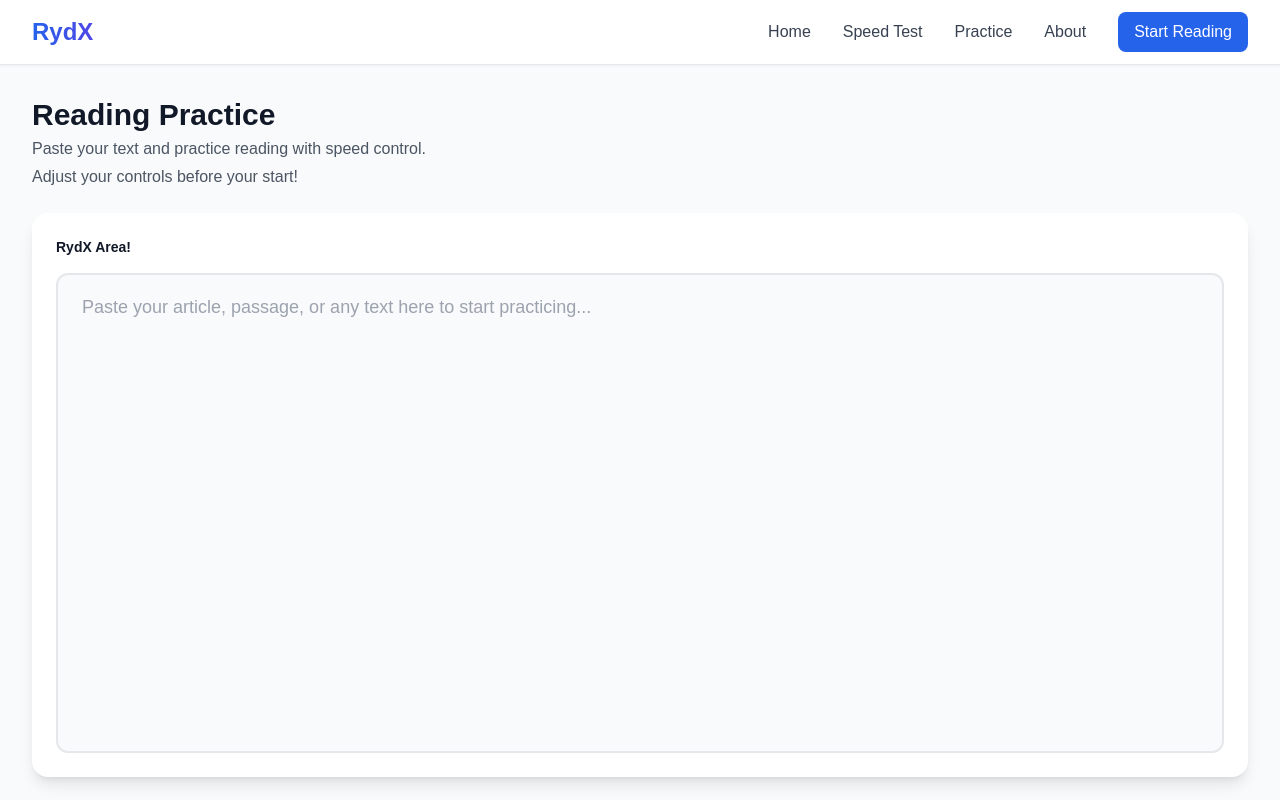
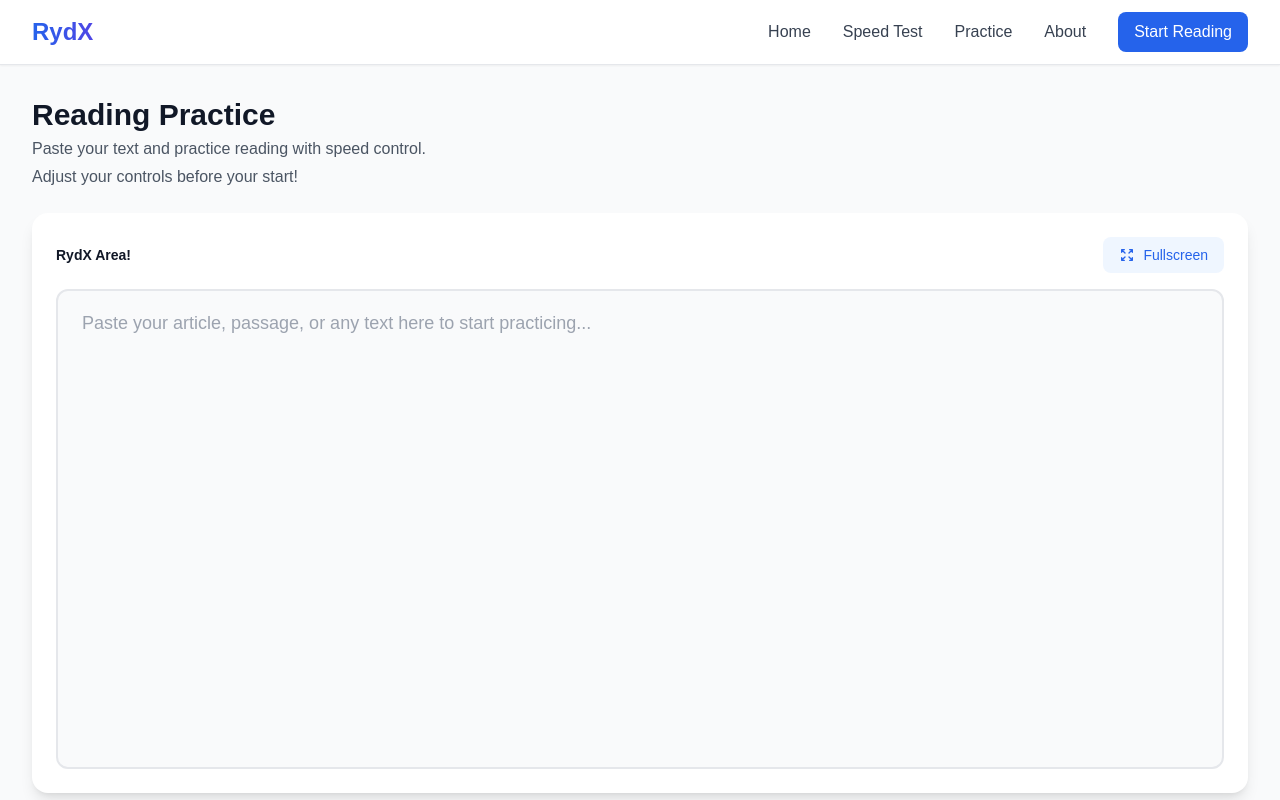
Before and after one commit to abhishekgitte/rydx, a Next.js app: page /practice in a window 1280 px wide. Shown: the top 800 px of the page. Built offline with nearby package versions, Linux system fonts and the light colour scheme.

Commit message:
few more changes

```diff
--- a/app/globals.css
+++ b/app/globals.css
@@ -50,3 +50,11 @@ body {
   opacity: 0.4;
   transition: opacity 0.1s ease-out;
 }
+
+/* Fullscreen mode styles */
+:fullscreen,
+:-webkit-full-screen,
+:-moz-full-screen,
+:-ms-fullscreen {
+  background: #f9fafb;
+}
--- a/app/practice/page.tsx
+++ b/app/practice/page.tsx
@@ -3,6 +3,7 @@
 import { useState, useEffect, useRef } from "react";
 import Header from "@/components/Header";
 import Footer from "@/components/Footer";
+import { useFullscreen } from "@/hooks/useFullscreen";
 
 type ReadingMode = "run" | "flash";
 
@@ -17,6 +18,14 @@ export default function PracticePage() {
   const intervalRef = useRef<NodeJS.Timeout | null>(null);
   const scrollContainerRef = useRef<HTMLDivElement>(null);
   const wordRefs = useRef<{ [key: number]: HTMLSpanElement | null }>({});
+  const fullscreenContainerRef = useRef<HTMLDivElement>(null);
+  const { isFullscreen, setElement, toggleFullscreen } = useFullscreen<HTMLDivElement>();
+
+  useEffect(() => {
+    if (fullscreenContainerRef.current) {
+      setElement(fullscreenContainerRef.current);
+    }
+  }, [setElement]);
 
   const words = textInput.trim() ? textInput.split(/\s+/).filter(word => word.length > 0) : [];
 
@@ -53,7 +62,8 @@ export default function PracticePage() {
         setCurrentWordIndex((prev) => {
           if (prev >= words.length - 1) {
             setIsPlaying(false);
-            return prev;
+            // Return the last word index to ensure progress reaches 100%
+            return words.length - 1;
           }
           return prev + 1;
         });
@@ -106,6 +116,44 @@ export default function PracticePage() {
     }
   };
 
+  // Keyboard shortcuts for Spacebar and Enter
+  useEffect(() => {
+    const handleKeyDown = (e: KeyboardEvent) => {
+      // Don't trigger if user is typing in an input/textarea
+      const target = e.target as HTMLElement;
+      if (target.tagName === 'INPUT' || target.tagName === 'TEXTAREA') {
+        return;
+      }
+
+      // Spacebar or Enter to start/pause/resume
+      if (e.key === ' ' || e.key === 'Enter') {
+        e.preventDefault();
+
+        if (!textInput.trim()) return;
+
+        if (isEditing) {
+          setIsEditing(false);
+          if (currentWordIndex >= words.length - 1) {
+            setCurrentWordIndex(0);
+          }
+          setIsPlaying(true);
+        } else if (isPlaying) {
+          setIsPlaying(false);
+        } else {
+          if (currentWordIndex >= words.length - 1) {
+            setCurrentWordIndex(0);
+          }
+          setIsPlaying(true);
+        }
+      }
+    };
+
+    window.addEventListener('keydown', handleKeyDown);
+    return () => {
+      window.removeEventListener('keydown', handleKeyDown);
+    };
+  }, [isPlaying, isEditing, textInput, currentWordIndex, words.length]);
+
   // Bionic reading: bold first part of word
   const getBionicWord = (word: string) => {
     const length = word.length;
@@ -118,23 +166,32 @@ export default function PracticePage() {
 
   return (
     <div className="min-h-screen flex flex-col bg-gray-50">
-      <Header />
+      {!isFullscreen && <Header />}
 
-      <main className="flex-grow w-full px-4 sm:px-6 lg:px-8 py-6 lg:py-8">
-        <div className="max-w-7xl mx-auto">
+      <main className={`flex-grow w-full ${isFullscreen ? 'p-0' : 'px-4 sm:px-6 lg:px-8 py-6 lg:py-8'}`}>
+        <div className={`${isFullscreen ? 'h-full' : 'max-w-7xl mx-auto'}`}>
+          {!isFullscreen && (
+            <>
               {/* Page Title */}
               <div className="mb-6">
                 <h1 className="text-2xl md:text-3xl font-bold text-gray-900">Reading Practice</h1>
                 <p className="text-gray-600 mt-1">Paste your text and practice reading with speed control.</p>
                 <p className="text-gray-600 mt-1">Adjust your controls before your start!</p>
               </div>
+            </>
+          )}
 
+          {/* Fullscreen Container - Reading Area + Controls */}
+          <div
+            ref={fullscreenContainerRef}
+            className={`${isFullscreen ? 'h-full flex flex-col bg-gray-50 p-6' : ''}`}
+          >
             {/* Unified Text Input and Reading Display Area */}
-          <div className="bg-white rounded-2xl shadow-lg p-6 mb-6">
+            <div className={`bg-white rounded-2xl shadow-lg p-6 ${isFullscreen ? 'mb-0 flex-1 flex flex-col' : 'mb-6'}`}>
             {/* Header with Clear Button */}
             <div className="flex items-center justify-between mb-4">
               <label className="block text-sm font-semibold text-gray-900">
-                {isEditing ? "RydX Area!" : "Reading Area"}
+                RydX Area!
               </label>
               <div className="flex items-center gap-3">
                 {textInput.trim() && (
@@ -145,6 +202,30 @@ export default function PracticePage() {
                     <span className="text-sm text-gray-600">
                       Est. Read Time: <span className="font-semibold">{Math.ceil(words.length / speed)} min</span>
                     </span>
+                  </>
+                )}
+                <button
+                  onClick={toggleFullscreen}
+                  className="flex items-center gap-2 px-4 py-2 bg-blue-50 text-blue-600 rounded-lg font-medium hover:bg-blue-100 transition-colors text-sm"
+                  title={isFullscreen ? "Exit Fullscreen" : "Enter Fullscreen"}
+                >
+                  {isFullscreen ? (
+                    <>
+                      <svg className="w-4 h-4" fill="none" stroke="currentColor" viewBox="0 0 24 24">
+                        <path strokeLinecap="round" strokeLinejoin="round" strokeWidth={2} d="M6 18L18 6M6 6l12 12" />
+                      </svg>
+                      <span className="hidden sm:inline">Exit</span>
+                    </>
+                  ) : (
+                    <>
+                      <svg className="w-4 h-4" fill="none" stroke="currentColor" viewBox="0 0 24 24">
+                        <path strokeLinecap="round" strokeLinejoin="round" strokeWidth={2} d="M4 8V4m0 0h4M4 4l5 5m11-1V4m0 0h-4m4 0l-5 5M4 16v4m0 0h4m-4 0l5-5m11 5l-5-5m5 5v-4m0 4h-4" />
+                      </svg>
+                      <span className="hidden sm:inline">Fullscreen</span>
+                    </>
+                  )}
+                </button>
+                {textInput.trim() && (
                   <button
                     onClick={handleClearText}
                     className="flex items-center gap-2 px-4 py-2 bg-red-50 text-red-600 rounded-lg font-medium hover:bg-red-100 transition-colors text-sm"
@@ -155,7 +236,6 @@ export default function PracticePage() {
                     </svg>
                     <span className="hidden sm:inline">Clear</span>
                   </button>
-                  </>
                 )}
                 {!isEditing && textInput.trim() && (
                   <button
@@ -171,7 +251,11 @@ export default function PracticePage() {
             {/* Unified Content Area - Fixed Height with Scroll */}
             <div
               className="border-2 border-gray-200 rounded-xl bg-gray-50 relative overflow-hidden"
-              style={{ height: "60vh", minHeight: "400px" }}
+              style={{
+                height: isFullscreen ? "calc(100vh - 320px)" : "60vh",
+                minHeight: isFullscreen ? "500px" : "400px",
+                flex: isFullscreen ? "1 1 auto" : "none"
+              }}
             >
               {isEditing ? (
                 <textarea
@@ -272,7 +356,9 @@ export default function PracticePage() {
                 <div className="w-full bg-gray-200 rounded-full h-2 overflow-hidden">
                   <div
                     className="bg-gradient-to-r from-blue-500 to-blue-600 h-2 rounded-full transition-all duration-300 ease-out"
-                    style={{ width: `${Math.min(100, (currentWordIndex / words.length) * 100)}%` }}
+                    style={{
+                      width: `${Math.min(100, words.length > 0 ? ((currentWordIndex + 1) / words.length) * 100 : 0)}%`
+                    }}
                   />
                 </div>
               </div>
@@ -280,7 +366,7 @@ export default function PracticePage() {
           </div>
 
             {/* Controls Bar - Responsive Layout */}
-          <div className="bg-white rounded-2xl shadow-lg p-4 md:p-6">
+            <div className={`bg-white rounded-2xl shadow-lg p-4 md:p-6 ${isFullscreen ? 'mt-4' : ''}`}>
             <div className="grid grid-cols-1 md:grid-cols-2 lg:grid-cols-4 gap-4 md:gap-6">
               {/* Mode Selection */}
               <div>
@@ -412,7 +498,7 @@ export default function PracticePage() {
                         <svg className="w-4 h-4" fill="currentColor" viewBox="0 0 20 20">
                           <path fillRule="evenodd" d="M10 18a8 8 0 100-16 8 8 0 000 16zM9.555 7.168A1 1 0 008 8v4a1 1 0 001.555.832l3-2a1 1 0 000-1.664l-3-2z" clipRule="evenodd" />
                         </svg>
-                        <span className="hidden sm:inline">Play</span>
+                        <span className="hidden sm:inline">Start</span>
                       </>
                     )}
                   </button>
@@ -430,9 +516,10 @@ export default function PracticePage() {
             </div>
           </div>
           </div>
+        </div>
       </main>
 
-      <Footer />
+      {!isFullscreen && <Footer />}
     </div>
   );
 }
--- /dev/null
+++ b/hooks/useFullscreen.ts
@@ -0,0 +1,76 @@
+"use client";
+
+import { useState, useEffect, useCallback } from "react";
+
+export function useFullscreen<T extends HTMLElement = HTMLDivElement>() {
+  const [isFullscreen, setIsFullscreen] = useState(false);
+  const [element, setElement] = useState<T | null>(null);
+
+  const handleFullscreenChange = useCallback(() => {
+    setIsFullscreen(!!document.fullscreenElement);
+  }, []);
+
+  useEffect(() => {
+    document.addEventListener("fullscreenchange", handleFullscreenChange);
+    document.addEventListener("webkitfullscreenchange", handleFullscreenChange);
+    document.addEventListener("mozfullscreenchange", handleFullscreenChange);
+    document.addEventListener("MSFullscreenChange", handleFullscreenChange);
+
+    return () => {
+      document.removeEventListener("fullscreenchange", handleFullscreenChange);
+      document.removeEventListener("webkitfullscreenchange", handleFullscreenChange);
+      document.removeEventListener("mozfullscreenchange", handleFullscreenChange);
+      document.removeEventListener("MSFullscreenChange", handleFullscreenChange);
+    };
+  }, [handleFullscreenChange]);
+
+  const enterFullscreen = useCallback(async () => {
+    if (!element) return;
+
+    try {
+      if (element.requestFullscreen) {
+        await element.requestFullscreen();
+      } else if ((element as any).webkitRequestFullscreen) {
+        await (element as any).webkitRequestFullscreen();
+      } else if ((element as any).mozRequestFullScreen) {
+        await (element as any).mozRequestFullScreen();
+      } else if ((element as any).msRequestFullscreen) {
+        await (element as any).msRequestFullscreen();
+      }
+    } catch (error) {
+      console.error("Error entering fullscreen:", error);
+    }
+  }, [element]);
+
+  const exitFullscreen = useCallback(async () => {
+    try {
+      if (document.exitFullscreen) {
+        await document.exitFullscreen();
+      } else if ((document as any).webkitExitFullscreen) {
+        await (document as any).webkitExitFullscreen();
+      } else if ((document as any).mozCancelFullScreen) {
+        await (document as any).mozCancelFullScreen();
+      } else if ((document as any).msExitFullscreen) {
+        await (document as any).msExitFullscreen();
+      }
+    } catch (error) {
+      console.error("Error exiting fullscreen:", error);
+    }
+  }, []);
+
+  const toggleFullscreen = useCallback(async () => {
+    if (isFullscreen) {
+      await exitFullscreen();
+    } else {
+      await enterFullscreen();
+    }
+  }, [isFullscreen, enterFullscreen, exitFullscreen]);
+
+  return {
+    isFullscreen,
+    setElement,
+    enterFullscreen,
+    exitFullscreen,
+    toggleFullscreen,
+  };
+}
```
Lines whose indentation alone changed are shown as unchanged.
